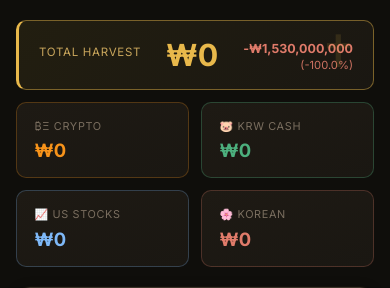
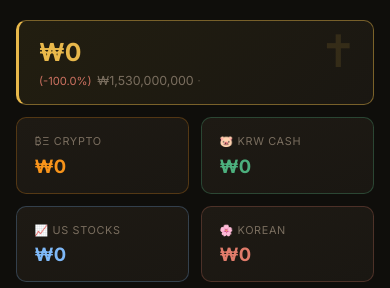
Before and after one commit to melisan/BTCtracker, a Flask app: page / in a window 390 px wide. Shown: the part 124-412 px from the top of the page. Run offline with Flask 3, Linux system fonts and the light colour scheme; data that the repository does not hold is empty; some libraries are stand-ins or nearby versions.

Commit message:
fix: prevent total value clipping on mobile Overview card
On ≤560 px the scard-total now stacks into two rows:
- Row 1: total current value (₩X, large gold)
- Row 2: initial investment (₩Y) · gain % (small, muted)

The horizontal flex layout is kept on desktop unchanged.
Adds #sum-cost span populated from seedFund; hides desktop gain-amount
on mobile in favour of the initial/cost figure paired with gain %.

Co-Authored-By: Claude <noreply@anthropic.com>
Claude-Session: https://claude.ai/code/session_01JZMHw4eBRgaaBZjvjBoQuB

```diff
--- a/static/css/style.css
+++ b/static/css/style.css
@@ -120,6 +120,7 @@ h1 { font-family: 'Lora', Georgia, serif; font-size: 1.35rem; font-weight: 700;
 .scard-gain-row { display: flex; align-items: baseline; gap: 0.35rem; margin-top: 0.25rem; flex-wrap: wrap; }
 .scard-gain-val { font-size: 0.78rem; font-weight: 700; }
 .scard-gain-pct { font-size: 0.7rem; opacity: 0.9; }
+.scard-cost-val { display: none; }
 .gain-pos { color: var(--green); }
 .gain-neg { color: var(--coral); }
 
@@ -634,6 +635,15 @@ canvas { width: 100% !important; }
   .ret-proj-grid    { grid-template-columns: 1fr 1fr; }
   .table th:nth-child(4), .table td:nth-child(4) { display: none; }
 
+  /* Total card 2-row layout */
+  .scard-total { flex-direction: column; align-items: flex-start; gap: 0.15rem; }
+  .scard-total .scard-label { display: none; }
+  .scard-total .scard-value { font-size: 1.55rem; }
+  .scard-total .scard-gain-row { flex-direction: row; align-items: baseline; gap: 0.35rem; font-size: 0.78rem; }
+  .scard-total #sum-gain { display: none; }
+  .scard-cost-val { display: inline; color: var(--text-muted); font-size: 0.78rem; }
+  .scard-cost-val::after { content: " ·"; opacity: 0.5; }
+
   /* Stock table card layout */
   .stock-table thead { display: none; }
   .stock-table, .stock-table tbody { display: block; }
--- a/static/js/app.js
+++ b/static/js/app.js
@@ -364,6 +364,8 @@ function updateSummaryCards(bd) {
     pctEl.textContent = "(" + (pos ? "+" : "") + gainPct.toFixed(1) + "%)";
     pctEl.className   = "scard-gain-pct " + (pos ? "gain-pos" : "gain-neg");
   }
+  const costEl = document.getElementById("sum-cost");
+  if (costEl) costEl.textContent = fmtKRW.format(seedFund);
 }
 
 // ── Pie / Donut Chart ─────────────────────────────────────────
--- a/templates/index.html
+++ b/templates/index.html
@@ -49,6 +49,7 @@
         <div class="scard-gain-row">
           <span id="sum-gain" class="scard-gain-val">—</span>
           <span id="sum-gain-pct" class="scard-gain-pct">—</span>
+          <span id="sum-cost" class="scard-cost-val">—</span>
         </div>
       </div>
       <div class="scard scard-crypto scard-nav" data-nav="crypto">
```
